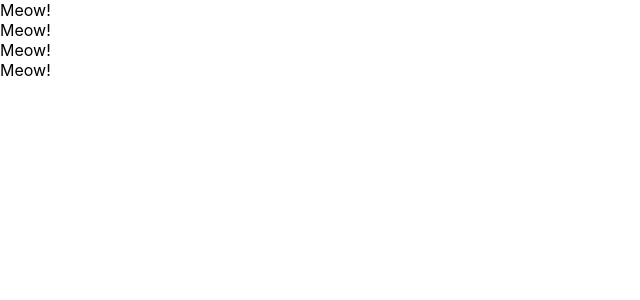
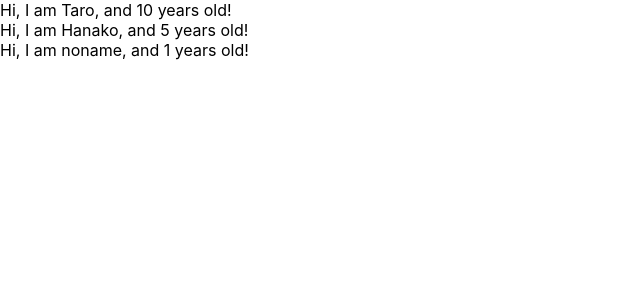
Before and after one commit to wasborn200/udemy-react-redux-crud-application, a React (Create React App) app: page / in a window 1280 px wide. Shown: the top 300 px of the page, without its empty margins (0-640 px from the left). Built offline with nearby package versions, Linux system fonts and the light colour scheme.

Commit message:
learn props of component

```diff
--- a/src/App.js
+++ b/src/App.js
@@ -6,30 +6,31 @@
 //   return <input type="text" onClick={() => {console.log("I am clicked")}} />;
 // }
 
-// class App extends Component{
-//   render(){
-//     return(
-//       <React.Fragment>
-//         <label htmlFor="bar">bar</label>
-//         <input type="text" onClick={() => {console.log("I am clicked")}} />
-//       </React.Fragment>
-//     )
-//   }
-// }
 
 const App = () => {
+  const profiles = [
+    { name: "Taro", age: 10 },
+    { name: "Hanako", age: 5 },
+    { name: "noname"}
+  ]
+
   return(
     <div>
-      <Cat />
-      <Cat />
-      <Cat />
-      <Cat />
+      {
+        profiles.map((profile, index) => {
+          return <User name={profile.name} age={profile.age} key={index}/>
+        })
+      }
     </div>
   )
 }
 
-const Cat = () => {
-  return <div>Meow!</div>
+const User = (props) => {
+  return <div>Hi, I am {props.name}, and {props.age} years old!</div>
+}
+
+User.defaultProps = {
+  age: 1
 }
 
 export default App;
```
